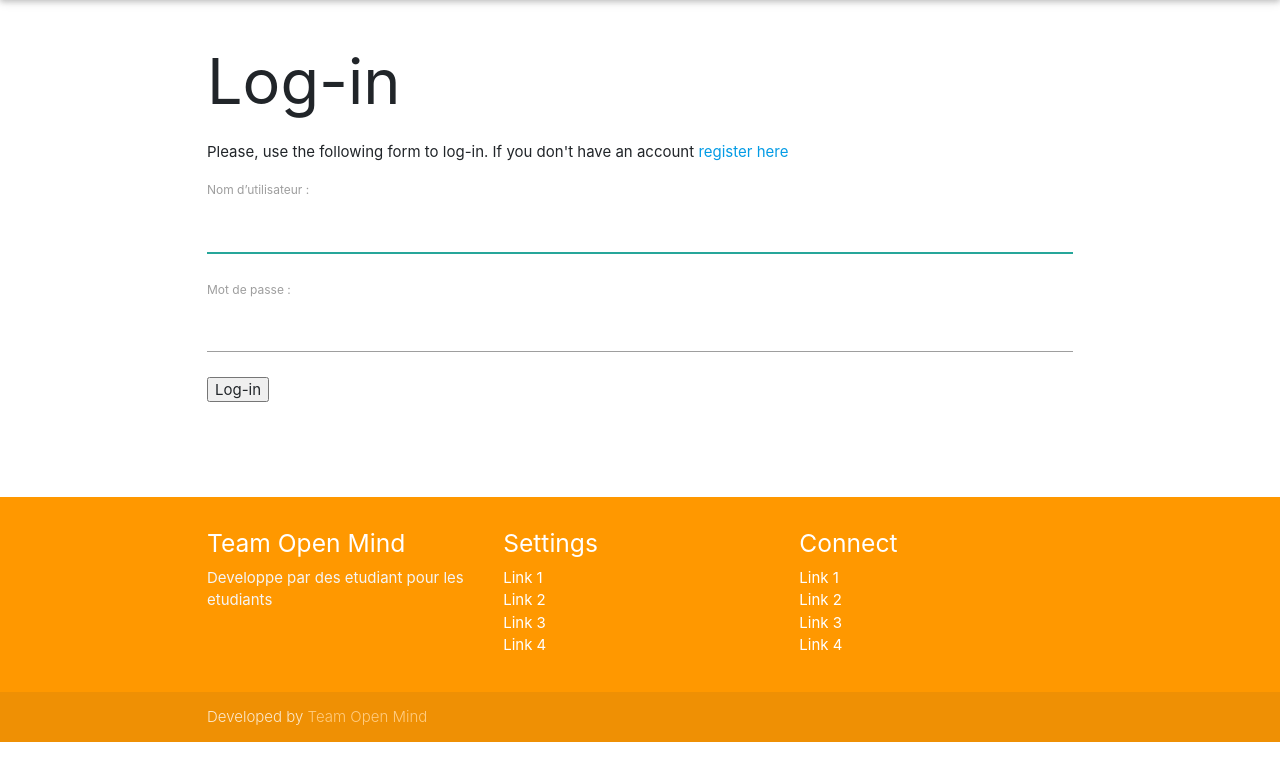
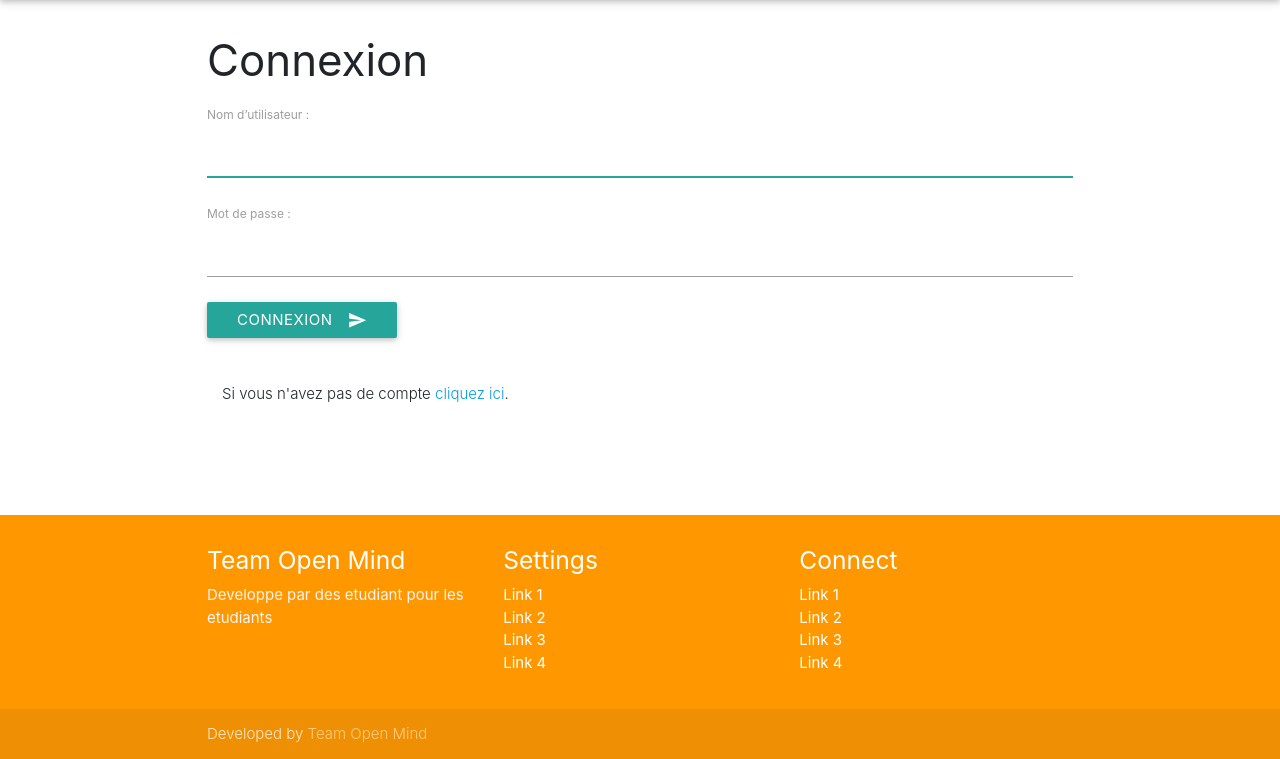
Before and after one commit to chawki27000/tice_project, a Django app: page /gestion/login/ in a window 1280 px wide. Shown: the part 64-823 px from the top of the page. Run offline with Django 3.2, Linux system fonts and the light colour scheme; parts of the project's set-up code (start-up, migrations or seed data) failed here and were passed over; some libraries are stand-ins or nearby versions.

Commit message:
create register form

```diff
--- a/gestion/forms.py
+++ b/gestion/forms.py
@@ -1,5 +1,6 @@
-from django.contrib.auth.models import User
 from django import forms
+
+from tice_project.users.models import User
 
 
 class LoginForm(forms.Form):
--- a/gestion/views.py
+++ b/gestion/views.py
@@ -40,6 +40,7 @@ def dashboard(request):
 
 
 def register(request):
+
     if request.method == 'POST':
         user_form = UserRegistrationForm(request.POST)
         if user_form.is_valid():
@@ -52,4 +53,4 @@ def register(request):
             return render(request, 'gestion/register_done.html', {'new_user': new_user})
     else:
         user_form = UserRegistrationForm()
-        return render(request, 'gestion/register.html', {'user_form': user_form})
+    return render(request, 'gestion/register.html', {'user_form': user_form})
--- a/tice_project/templates/base.html
+++ b/tice_project/templates/base.html
@@ -1,4 +1,5 @@
-{% load staticfiles i18n %}<!DOCTYPE html>
+{% load staticfiles i18n %}
+<!DOCTYPE html>
 <html lang="fr" ng-app>
 <head>
     <meta charset="utf-8">
@@ -26,9 +27,10 @@
 <body>
 
 <nav class="light-blue lighten-1" role="navigation">
-    <div class="nav-wrapper container"><a id="logo-container" href="#" class="brand-logo">TICE Project</a>
+    <div class="nav-wrapper container"><a id="logo-container" href="{% url 'home' %}"
+        class="brand-logo">TICE Project</a>
         <ul class="right hide-on-med-and-down">
-            <li><a href="#">Se connecter</a></li>
+            <li><a href="{% url "gestion:login" %}">Se connecter</a></li>
         </ul>
 
         <ul id="nav-mobile" class="side-nav">
@@ -47,7 +49,7 @@
             <h5 class="header col s12 light">Une plateforme OpenSource pour la gestion des etudiants</h5>
         </div>
         <div class="row center">
-            <a href="http://materializecss.com/getting-started.html" id="download-button"
+            <a href="{% url 'gestion:register' %}" id="download-button"
                class="btn-large waves-effect waves-light orange">Nous rejoindre</a>
         </div>
         <br><br>
--- a/tice_project/templates/gestion/register.html
+++ b/tice_project/templates/gestion/register.html
@@ -5,6 +5,8 @@
     <form action="." method="post">
         {{ user_form.as_p }}
         {% csrf_token %}
-        <p><input type="submit" value="Create my account"></p>
+        <button class="btn waves-effect waves-light" type="submit">Creer un compte
+    <i class="material-icons right">send</i>
+  </button>
     </form>
 {% endblock %}
--- a/tice_project/templates/gestion/register_done.html
+++ b/tice_project/templates/gestion/register_done.html
@@ -3,5 +3,5 @@
 {% block content %}
     <h1>Welcome {{ new_user.first_name }}!</h1>
     <p>Your account has been successfully created. Now you can <a
-            href="{% url "login" %}">log in</a>.</p>
+            href="{% url "gestion:login" %}">log in</a>.</p>
 {% endblock %}
--- a/tice_project/templates/registration/logged_out.html
+++ b/tice_project/templates/registration/logged_out.html
@@ -2,5 +2,6 @@
 {% block title %}Logged out{% endblock %}
 {% block content %}
     <h1>Logged out</h1>
-    <p>You have been successfully logged out. You can <a href="{% url "gestion:login" %}">log-in again</a>.</p>
+    <p>You have been successfully logged out. You can
+        <a href="{% url "gestion:login" %}">log-in again</a>.</p>
 {% endblock %}
--- a/tice_project/templates/registration/login.html
+++ b/tice_project/templates/registration/login.html
@@ -1,22 +1,24 @@
 {% extends "base.html" %}
 {% block title %}Log-in{% endblock %}
 {% block content %}
-    <h1>Log-in</h1>
-    {% if form.errors %}
-        <p>
-            Your username and password didn't match.
-            Please try again.
-        </p>
-    {% else %}
-        <p>Please, use the following form to log-in. If you don't have an
-            account <a href="{% url "gestion:register" %}">register here</a></p>
-    {% endif %}
+
+    <h3>Connexion</h3>
+
     <div class="form">
         <form action="{% url 'gestion:login' %}" method="post">
             {{ form.as_p }}
             {% csrf_token %}
             <input type="hidden" name="next" value="{{ next }}"/>
-            <p><input type="submit" value="Log-in"></p>
+{#            <p><input type="submit" value="Log-in"></p>#}
+            <button class="btn waves-effect waves-light" type="submit">Connexion
+                <i class="material-icons right">send</i>
+            </button>
         </form>
     </div>
+
+    <br/>
+    <br/>
+    <p class="header col s12 light">Si vous n'avez pas de compte
+        <a href="{% url "gestion:register" %}"> cliquez ici</a>.</p>
+
 {% endblock %}
```
Also changed, not shown: gestion/models.py (+5 -4 lines).
